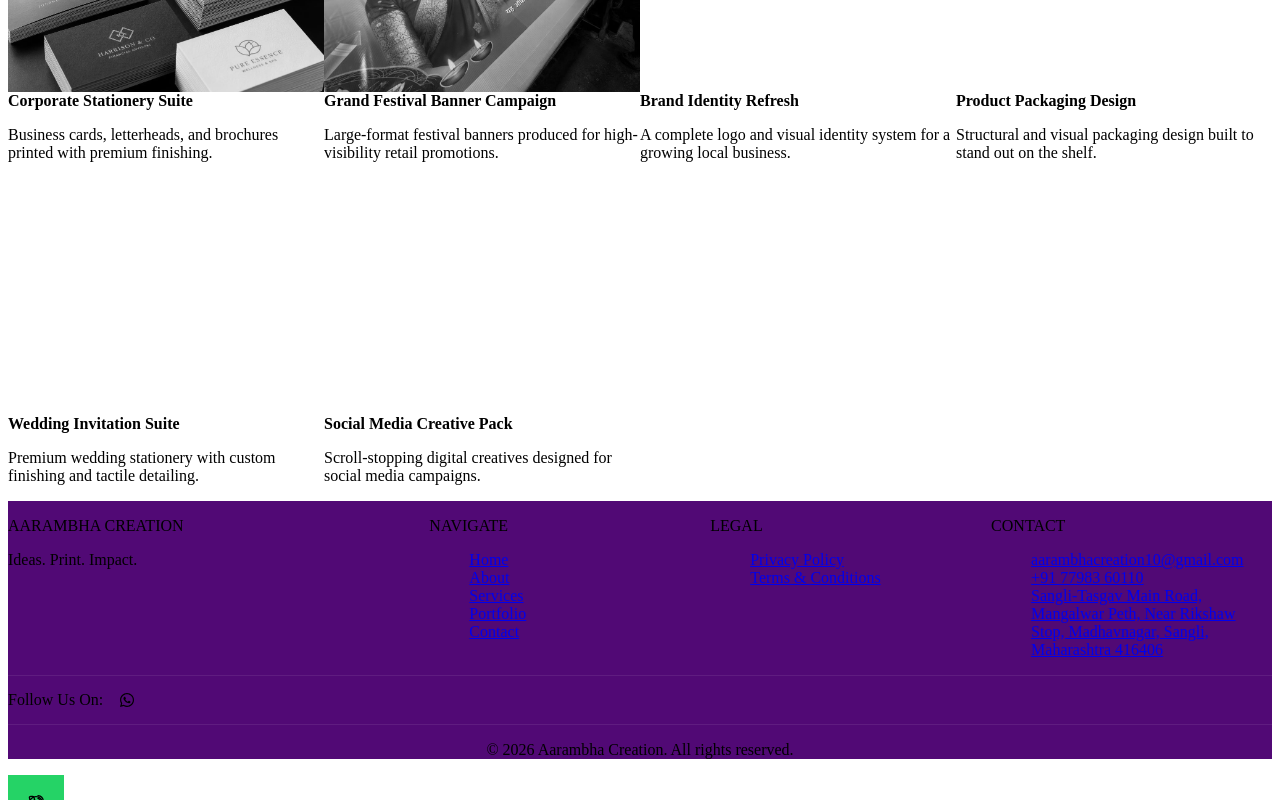
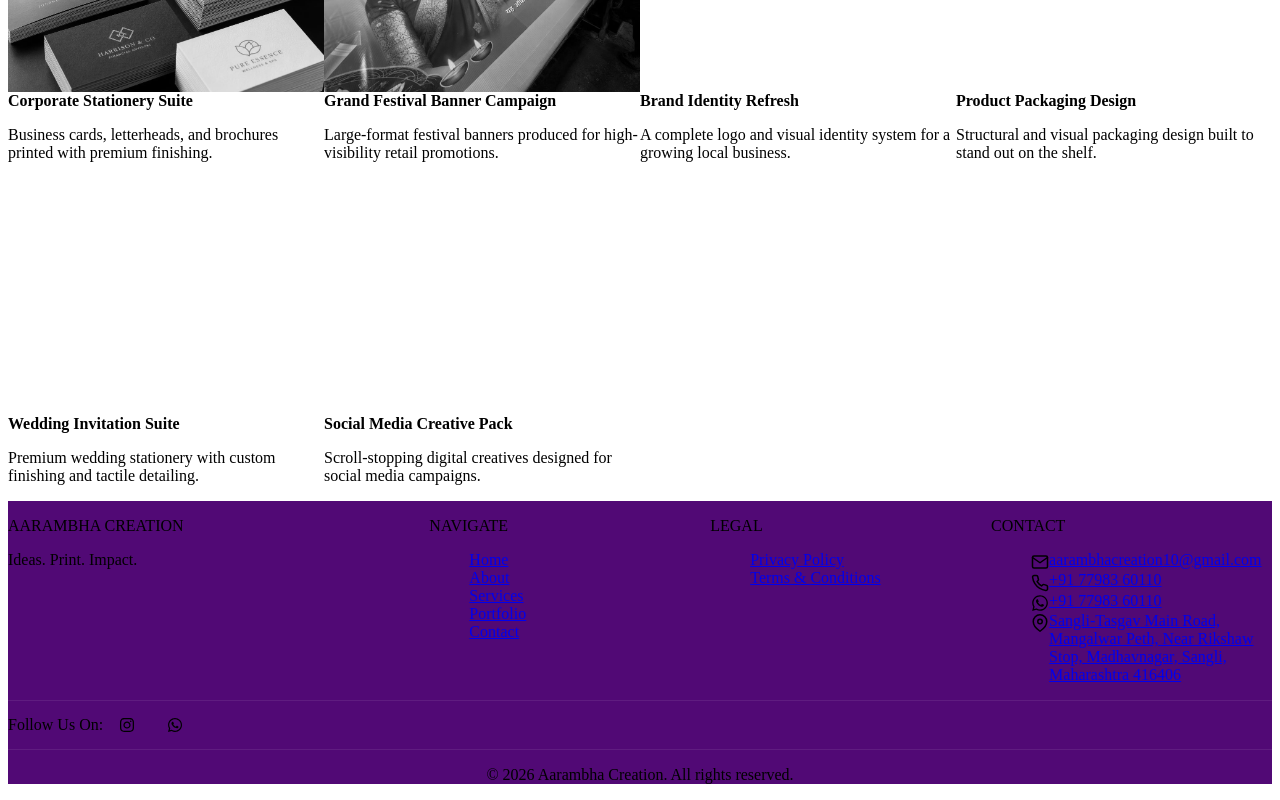
Before and after one commit to suyog-patil1996/aarambha-creation, a React (Vite) app: page /portfolio in a window 1280 px wide. Shown: the part 434-1234 px from the top of the page. Before the commit the page ends 1209 px from the top, so only its background shows below. Built offline with nearby package versions, Linux system fonts and the light colour scheme; the HTML template or start-up script is replaced by a standard one.

Commit message:
UI changes

```diff
--- a/src/components/FloatingWhatsApp/FloatingWhatsApp.module.css
+++ b/src/components/FloatingWhatsApp/FloatingWhatsApp.module.css
@@ -9,16 +9,17 @@
   height: 56px;
   border-radius: var(--radius-full);
   border: 1px solid var(--glass-border);
-  background-color: #25d366;
+  background-color: var(--color-primary);
   color: var(--color-white);
   font-size: var(--fs-2xl);
   box-shadow: var(--shadow-lg), var(--glass-shadow-inset);
   backdrop-filter: var(--glass-blur-sm);
   -webkit-backdrop-filter: var(--glass-blur-sm);
-  transition: transform var(--transition-base);
+  transition: transform var(--transition-base), background-color var(--transition-base);
   z-index: var(--z-fixed);
 }
 
 .button:hover {
+  background-color: var(--color-primary-dark);
   transform: scale(1.08);
 }
--- a/src/data/company.js
+++ b/src/data/company.js
@@ -9,7 +9,6 @@ export const COMPANY = {
   address: 'Sangli-Tasgav Main Road, Mangalwar Peth, Near Rikshaw Stop, Madhavnagar, Sangli, Maharashtra 416406',
   mapUrl: 'https://maps.google.com/?q=Aarambha+Creation+Sangli',
   social: {
-    // No social profiles were found yet — add entries here once available,
-    // e.g. instagram: 'https://instagram.com/aarambhacreation'
+    instagram: 'https://www.instagram.com/aarambhacreation',
   },
 };
--- a/src/sections/Contact/Contact.jsx
+++ b/src/sections/Contact/Contact.jsx
@@ -1,6 +1,7 @@
 import { useState } from 'react';
 import { motion } from 'framer-motion';
 import { FiMail, FiMapPin, FiPhone } from 'react-icons/fi';
+import { FaWhatsapp } from 'react-icons/fa';
 import SectionTitle from '../../components/SectionTitle';
 import Input from '../../components/Input';
 import Button from '../../components/Button';
@@ -48,6 +49,12 @@ function Contact({
             <a href={`tel:${COMPANY.phone}`}>{COMPANY.phone}</a>
           </div>
           <div className={styles.infoItem}>
+            <FaWhatsapp />
+            <a href={`https://wa.me/${COMPANY.whatsapp}`} target="_blank" rel="noopener noreferrer">
+              {COMPANY.phone}
+            </a>
+          </div>
+          <div className={styles.infoItem}>
             <FiMapPin />
             <a href={COMPANY.mapUrl} target="_blank" rel="noopener noreferrer">
               {COMPANY.address}
@@ -82,12 +89,12 @@ function Contact({
             label="Message"
             name="message"
             as="textarea"
+            rows={3}
             value={form.message}
             onChange={handleChange}
             placeholder="Tell us about your project"
-            required
           />
-          <Button type="submit" size="lg" fullWidth>
+          <Button type="submit" size="lg" className={styles.submitBtn}>
             Send Message
           </Button>
         </motion.form>
--- a/src/sections/Contact/Contact.module.css
+++ b/src/sections/Contact/Contact.module.css
@@ -38,6 +38,10 @@
   gap: var(--space-5);
 }
 
+.submitBtn {
+  align-self: flex-start;
+}
+
 .success {
   padding: var(--space-3) var(--space-4);
   border: var(--border-thin) solid var(--color-success);
--- a/src/sections/Footer/Footer.jsx
+++ b/src/sections/Footer/Footer.jsx
@@ -1,5 +1,6 @@
 import { Link } from 'react-router-dom';
 import { FaFacebookF, FaInstagram, FaLinkedinIn, FaTwitter, FaWhatsapp, FaYoutube } from 'react-icons/fa';
+import { FiMail, FiMapPin, FiPhone } from 'react-icons/fi';
 import useAnchorNav from '../../hooks/useAnchorNav';
 import { gmailComposeUrl } from '../../utils/email';
 import { COMPANY } from '../../data/company';
@@ -66,16 +67,25 @@ function Footer() {
 
         <div>
           <h3 className={styles.heading}>Contact</h3>
-          <ul className={styles.linkList}>
+          <ul className={`${styles.linkList} ${styles.contactList}`}>
             <li>
+              <FiMail />
               <a href={gmailComposeUrl(COMPANY.email)} target="_blank" rel="noopener noreferrer">
                 {COMPANY.email}
               </a>
             </li>
             <li>
+              <FiPhone />
               <a href={`tel:${COMPANY.phone}`}>{COMPANY.phone}</a>
             </li>
             <li>
+              <FaWhatsapp />
+              <a href={`https://wa.me/${COMPANY.whatsapp}`} target="_blank" rel="noopener noreferrer">
+                {COMPANY.phone}
+              </a>
+            </li>
+            <li>
+              <FiMapPin />
               <a href={COMPANY.mapUrl} target="_blank" rel="noopener noreferrer">
                 {COMPANY.address}
               </a>
--- a/src/sections/Footer/Footer.module.css
+++ b/src/sections/Footer/Footer.module.css
@@ -96,6 +96,20 @@
   color: var(--color-text-inverse);
 }
 
+.contactList li {
+  display: flex;
+  align-items: flex-start;
+  gap: var(--space-3);
+}
+
+.contactList svg {
+  flex-shrink: 0;
+  width: 18px;
+  height: 18px;
+  margin-top: 0.15em;
+  color: var(--color-primary);
+}
+
 .bottomBar {
   border-top: 1px solid rgba(255, 255, 255, 0.08);
   padding-block: var(--space-6);
--- a/src/sections/Hero/Hero.module.css
+++ b/src/sections/Hero/Hero.module.css
@@ -2,21 +2,13 @@
   position: relative;
   min-height: 100vh;
   display: flex;
-  align-items: center;
-  padding-block: 140px var(--space-20);
+  /* flex-start + a fixed top offset (rather than centering) guarantees the
+     content block clears the top badge on every viewport — centering's offset
+     shrinks on short viewports and can pull the eyebrow up into the badge card. */
+  align-items: flex-start;
+  padding-block: 240px var(--space-20);
   overflow: hidden;
   color: var(--color-white);
-}
-
-/* Badges only render at >=768px (see .badges below). At that width, switch off
-   true centering in favor of a fixed top offset that guarantees the content
-   block clears the badge — centering's offset shrinks on short viewports and
-   can pull the eyebrow up into the badge card otherwise. */
-@media (min-width: 768px) {
-  .hero {
-    align-items: flex-start;
-    padding-top: 240px;
-  }
 }
 
 .imageLayer {
@@ -152,8 +144,12 @@
   color: var(--color-foreground);
 }
 
-@media (max-width: 767px) {
-  .badges {
-    display: none;
+@media (max-width: 479px) {
+  .badge {
+    padding: var(--space-3) var(--space-4);
+  }
+
+  .badgeValue {
+    font-size: var(--fs-2xl);
   }
 }
--- a/src/sections/Navbar/Navbar.module.css
+++ b/src/sections/Navbar/Navbar.module.css
@@ -17,7 +17,10 @@
 }
 
 .scrolled {
-  background-color: var(--glass-bg-strong);
+  /* Deliberately more opaque than the shared --glass-bg-strong token: this bar sits
+     above scrolling page content (hero text, badges) and must fully hide it, not just
+     tint it — relying on backdrop-filter blur alone isn't safe across all browsers/GPUs. */
+  background-color: rgba(255, 255, 255, 0.96);
   backdrop-filter: var(--glass-blur-md);
   -webkit-backdrop-filter: var(--glass-blur-md);
   border-bottom-color: var(--glass-border);
```
